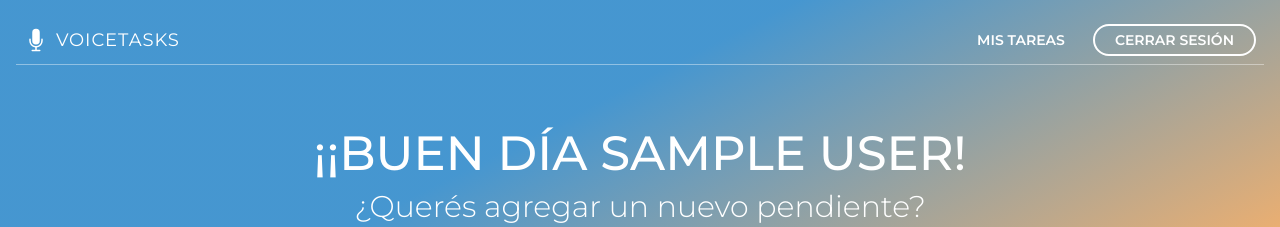
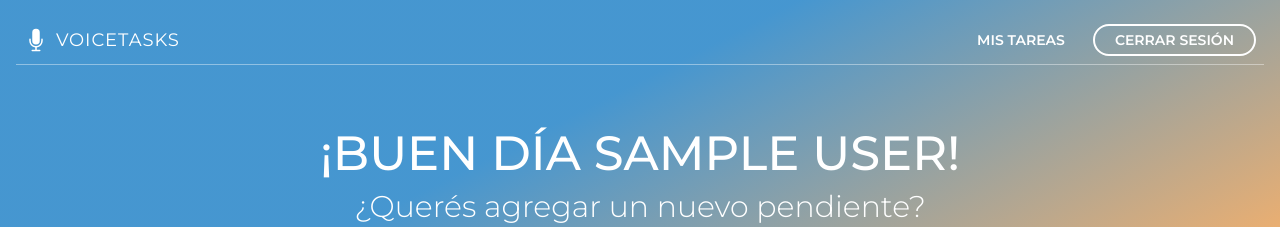
Before and after one commit to NicoleGluj/prompt-project-frontend, a React (Vite) app: page /mistareas in a window 1280 px wide. Shown: the top 227 px of the page. Built offline with nearby package versions, Linux system fonts and the light colour scheme; no server answers; sample sign-in values are in the browser's storage; a web font is replaced by a local one.

Commit message:
fixed: estilo mis tareas

```diff
--- a/src/pages/MisTareas.jsx
+++ b/src/pages/MisTareas.jsx
@@ -21,7 +21,7 @@ export const MisTareas = () => {
       </Helmet>
       <div className="m-4 sm:m-4 xs:m-2">
         <h1 className="text-5xl sm:text-5xl xs:text-3xl font-medium text-white uppercase text-center mt-8">
-          ¡{saludo} {user?.name || "de nuevo"}!
+          {saludo} {user?.name || "de nuevo"}!
         </h1>
         <h2 className="text-center text-3xl sm:text-3xl xs:text-xl text-white mt-3 font-light mb-8">
           ¿Querés agregar un nuevo pendiente?
```
